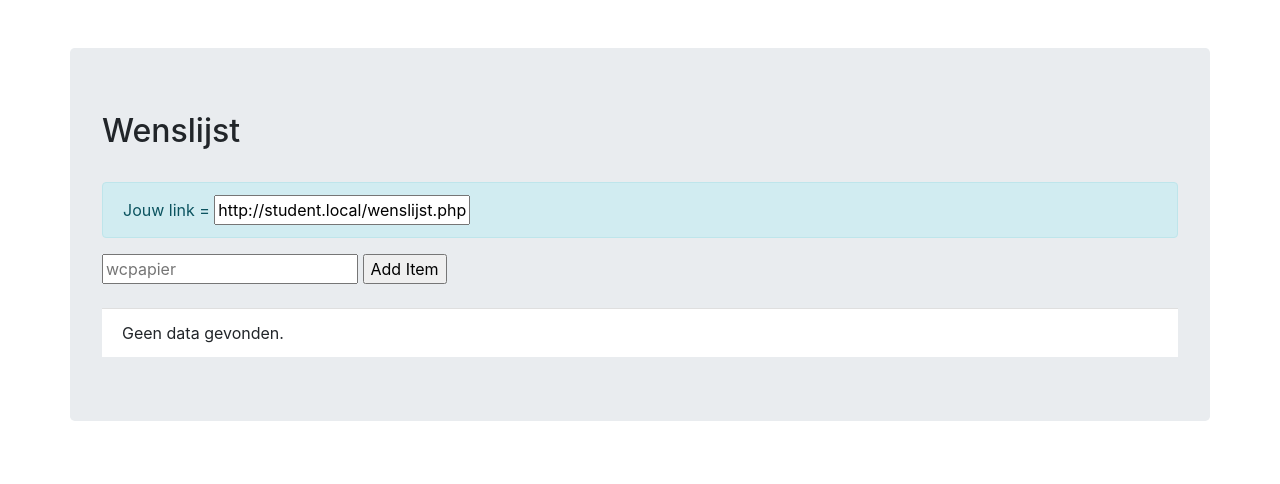
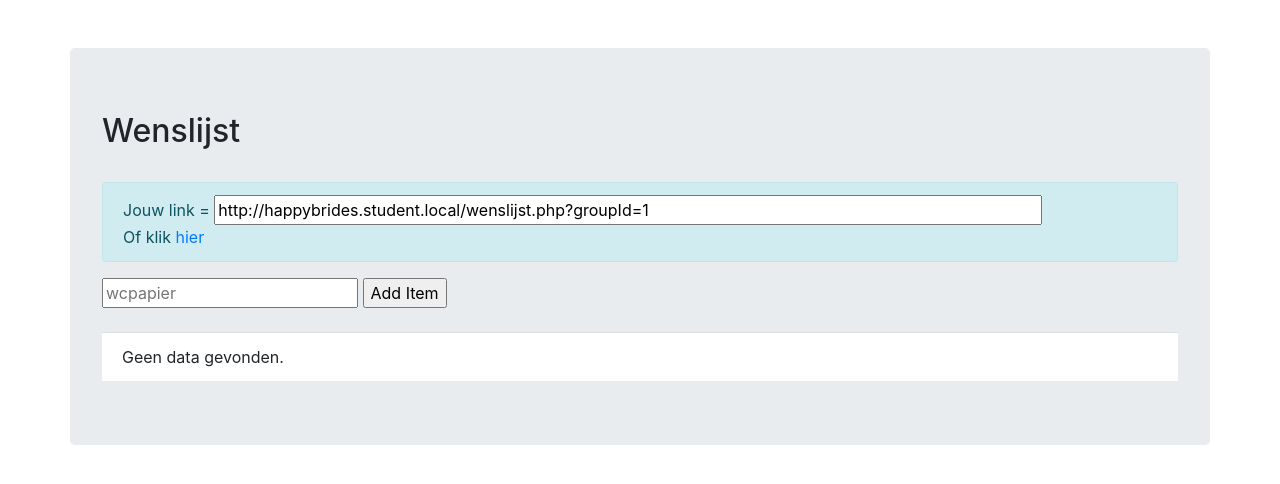
Before and after one commit to Mgiesing/bruidwebsite, a PHP site: page /mywenslijst.php in a window 1280 px wide. Shown: the part 56-540 px from the top of the page. Run offline with PHP 8.4, Linux system fonts and the light colour scheme; the visitor is signed in with stand-in values (Sample User, id 1); data that the repository does not hold is empty; some libraries are stand-ins or nearby versions.

Commit message:
minor fixes on link

```diff
--- a/mywenslijst.php
+++ b/mywenslijst.php
@@ -52,28 +52,6 @@ $listgroupId = $_SESSION['groupid'];
 </nav>
 <br> <br>
 
-
-<!--  script voor de remove button, add button en het slepen van de items -->
-<!-- <script>$(document).ready(function () {
-
-        $(".btnAddItem").click(function (e) {
-            e.preventDefault();
-            $("#Wenslijst").prepend("<li class='list-group-item'><input type='text' placeholder='Gift naam'> <br> <button class='btnDelete btn-danger'>delete</button></li>");
-
-        });
-        $("#Wenslijst").on("click", ".btnDelete", function () {
-            $(this).parent().remove();
-            $("#Wenslijst").sortable();
-
-
-
-        });
-
-        $("#Wenslijst").sortable();
-    });
-
-</script> -->
-
 <!-- Wenslijst -->
 <div class="container">
     <div class="row">
@@ -84,7 +62,8 @@ $listgroupId = $_SESSION['groupid'];
             <br>
 
             <div class="alert alert-info" role="alert">
-                Jouw link = <input type="text" readonly value="<?php echo 'http://student.local/wenslijst.php?groupId=' . $_SESSION['groupid']; ?>">
+                Jouw link = <input style="width: 80%;" type="text" readonly value="<?php echo 'http://happybrides.student.local/wenslijst.php?groupId=' . $_SESSION['groupid']; ?>"><br>
+                Of klik <a href="wenslijst.php?groupId=<?php echo $_SESSION['groupid']?>">hier</a>
             </div>
 
             <!-- De List van items -->
```
